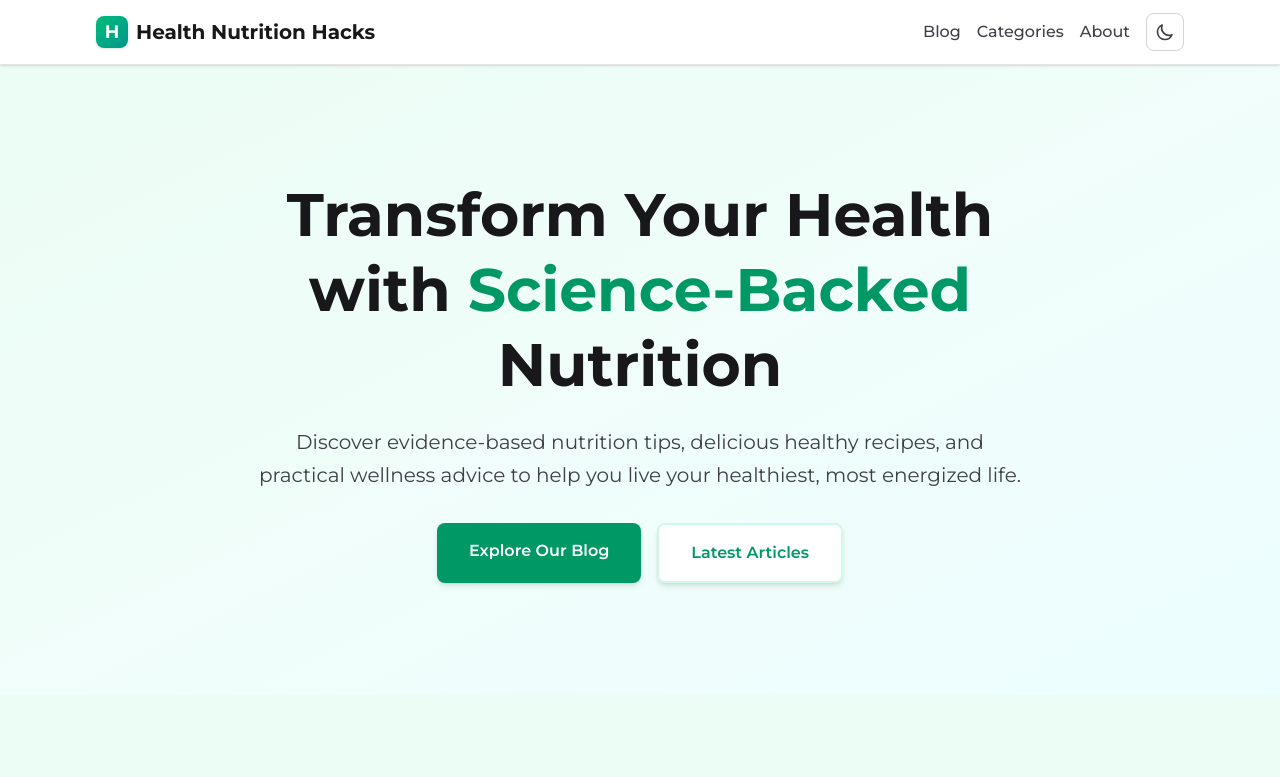
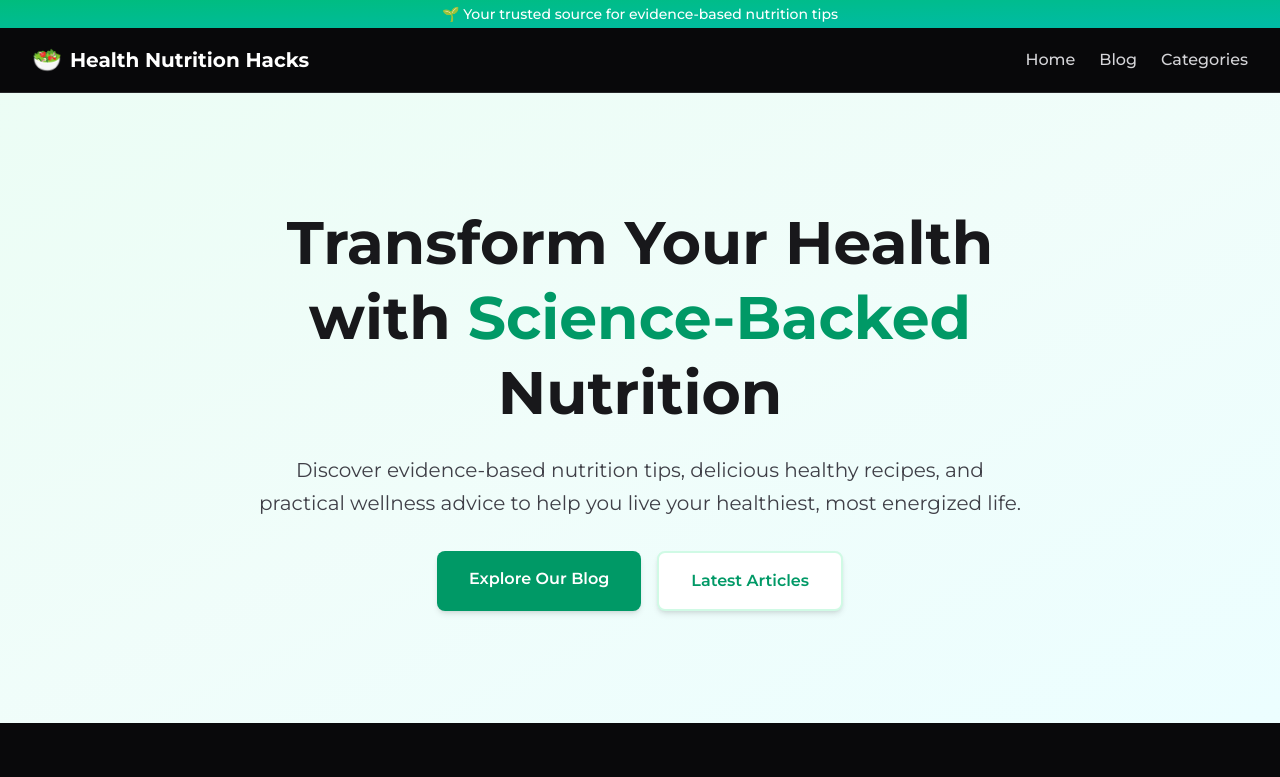
Before and after one commit to LucianBellevue/health-nutrition-hacks, a Next.js app: page / in a window 1280 px wide. Shown: the top 777 px of the page. Built offline with nearby package versions, Linux system fonts and the light colour scheme.

Commit message:
dark mode deleted

```diff
--- a/app/layout.tsx
+++ b/app/layout.tsx
@@ -3,7 +3,6 @@ import { Montserrat } from "next/font/google";
 import "./globals.css";
 import Header from "@/components/Header";
 import Footer from "@/components/Footer";
-import { ThemeProvider, ThemeScript } from "@/components/theme/ThemeProvider";
 
 // Optimized font loading with next/font/google - Montserrat
 const montserrat = Montserrat({
@@ -32,20 +31,15 @@ export default function RootLayout({
   children: React.ReactNode;
 }>) {
   return (
-    <html lang="en" suppressHydrationWarning>
-      <head>
-        <ThemeScript />
-      </head>
+    <html lang="en" className="dark" suppressHydrationWarning>
       <body
-        className={`${montserrat.variable} antialiased flex flex-col min-h-screen bg-emerald-50 dark:bg-zinc-950 text-zinc-900 dark:text-zinc-100 transition-colors duration-200`}
+        className={`${montserrat.variable} antialiased flex flex-col min-h-screen bg-zinc-950 text-zinc-100 transition-colors duration-200`}
       >
-        <ThemeProvider>
-          <Header />
-          <main className="flex-1">
-            {children}
-          </main>
-          <Footer />
-        </ThemeProvider>
+        <Header />
+        <main className="flex-1">
+          {children}
+        </main>
+        <Footer />
       </body>
     </html>
   );
--- a/components/Header.tsx
+++ b/components/Header.tsx
@@ -1,46 +1,46 @@
 import Link from 'next/link';
-import ThemeToggle from './ThemeToggle';
 
 /**
  * Site header with logo, navigation, and theme toggle
  */
 export default function Header() {
   return (
-    <header className="bg-white dark:bg-zinc-900 border-b border-zinc-200 dark:border-zinc-800 sticky top-0 z-50 shadow-sm backdrop-blur-sm bg-opacity-95 dark:bg-opacity-95">
-      <div className="max-w-6xl mx-auto px-4 sm:px-6 lg:px-8">
+    <header className="sticky top-0 z-50 bg-zinc-950/80 backdrop-blur-md border-b border-zinc-800">
+      <div className="bg-gradient-to-br from-emerald-500 to-teal-500 py-1">
+        <div className="max-w-7xl mx-auto px-4 sm:px-6 lg:px-8 text-center text-white text-sm font-medium">
+          🌱 Your trusted source for evidence-based nutrition tips
+        </div>
+      </div>
+      <nav className="max-w-7xl mx-auto px-4 sm:px-6 lg:px-8">
         <div className="flex justify-between items-center h-16">
-          <Link href="/" className="flex items-center gap-2 group">
-            <div className="w-8 h-8 bg-gradient-to-br from-emerald-500 to-teal-600 rounded-lg flex items-center justify-center shadow-sm">
-              <span className="text-white font-bold text-lg">H</span>
-            </div>
-            <span className="text-xl font-bold text-zinc-900 dark:text-zinc-100 group-hover:text-emerald-600 dark:group-hover:text-emerald-400 transition-colors">
+          <Link href="/" className="flex items-center space-x-2">
+            <span className="text-2xl">🥗</span>
+            <span className="text-xl font-bold text-white">
               Health Nutrition Hacks
             </span>
           </Link>
-
-          <nav className="flex items-center gap-4">
+          <div className="flex items-center space-x-6">
+            <Link
+              href="/"
+              className="text-zinc-300 hover:text-emerald-400 font-medium transition-colors"
+            >
+              Home
+            </Link>
             <Link
               href="/blog"
-              className="text-zinc-700 dark:text-zinc-300 hover:text-emerald-600 dark:hover:text-emerald-400 font-medium transition-colors"
+              className="text-zinc-300 hover:text-emerald-400 font-medium transition-colors"
             >
               Blog
             </Link>
             <Link
               href="/categories"
-              className="text-zinc-700 dark:text-zinc-300 hover:text-emerald-600 dark:hover:text-emerald-400 font-medium transition-colors"
+              className="text-zinc-300 hover:text-emerald-400 font-medium transition-colors"
             >
               Categories
             </Link>
-            <Link
-              href="/#about"
-              className="text-zinc-700 dark:text-zinc-300 hover:text-emerald-600 dark:hover:text-emerald-400 font-medium transition-colors"
-            >
-              About
-            </Link>
-            <ThemeToggle />
-          </nav>
+          </div>
         </div>
-      </div>
+      </nav>
     </header>
   );
 }
```
